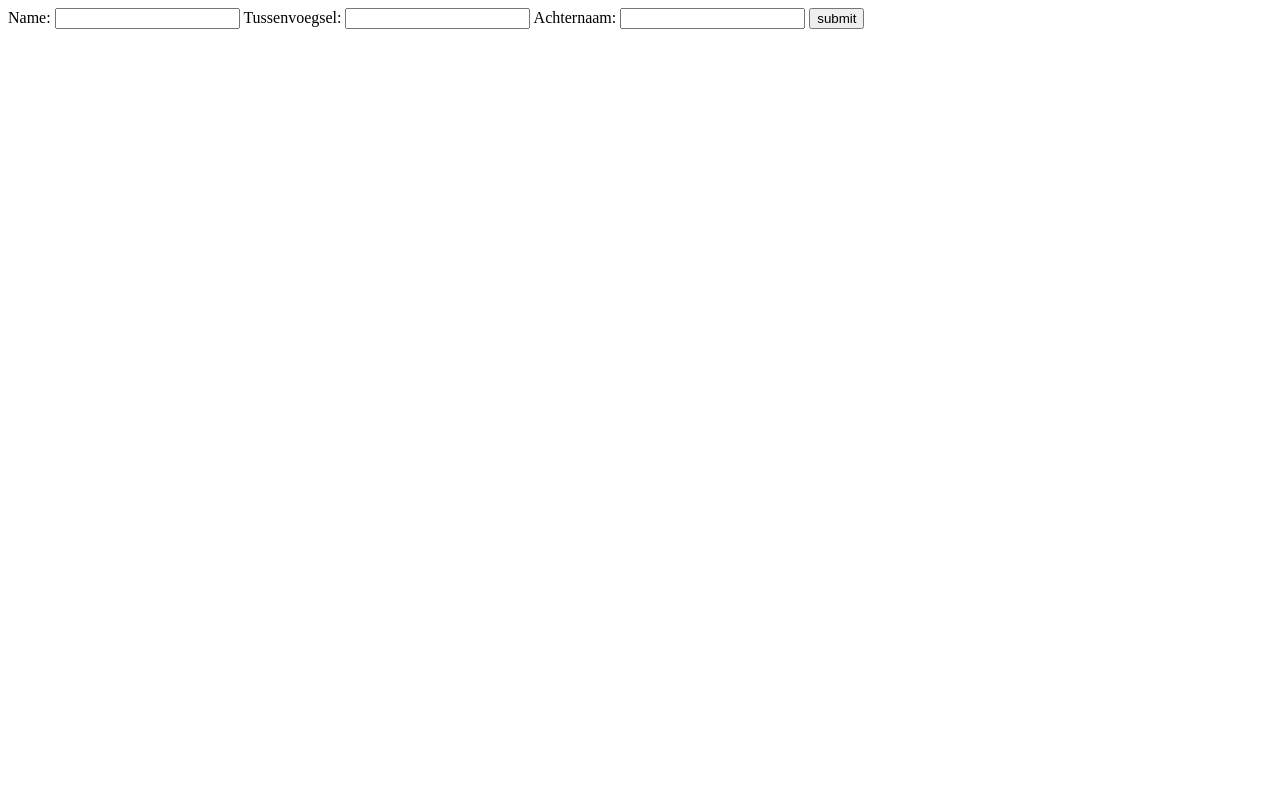
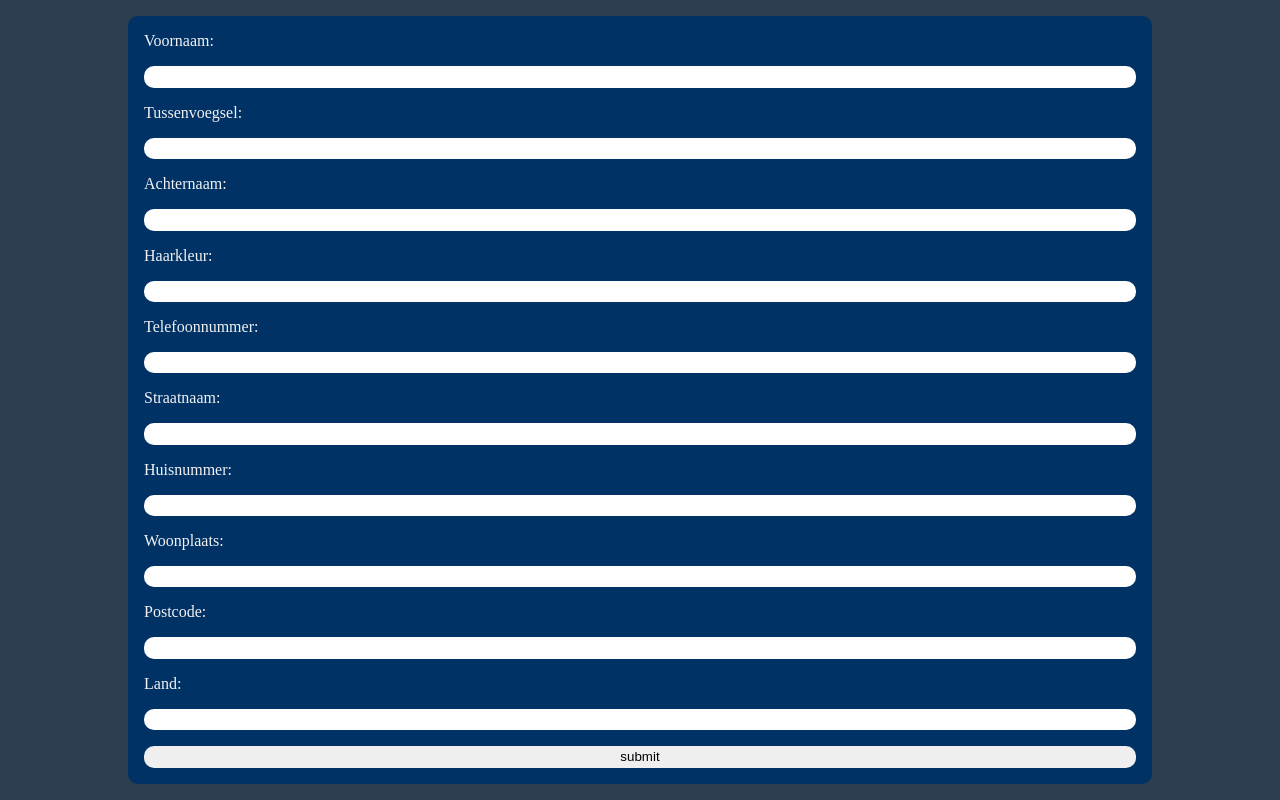
Before and after one commit to Hamza-Alchbli/crud-php-pdo-basic-opdracht01-337118, a PHP site: page /create.php in a window 1280 px wide. Run offline with PHP 8.4, Linux system fonts and the light colour scheme; data that the repository does not hold is empty.

Commit message:
almost done create form

```diff
--- a/create.php
+++ b/create.php
@@ -8,12 +8,19 @@ if (isset($_POST['submit'])) { //check if form was submitted
     $naam = $_POST['naam'];
     $tussenvoegsel = $_POST['tussenvoegsel'];
     $achternaam = $_POST['achternaam'];
+    $haarkleur = $_POST['haarkleur'];
+    $telefoonnummer = $_POST['telefoonnummer'];
+    $straatnaam = $_POST['straatnaam'];
+    $huisnummer = $_POST['huisnummer'];
+    $woonplaats = $_POST['woonplaats'];
+    $postcode = $_POST['postcode'];
+    $landnaam = $_POST['landnaam'];
     try {
         $conn = new PDO("mysql:host=$servername;dbname=$dbname", $username, $password);
         // set the PDO error mode to exception
         $conn->setAttribute(PDO::ATTR_ERRMODE, PDO::ERRMODE_EXCEPTION);
-        $sql = "INSERT INTO `Persoon` (naam, tussenvoegsel, achternaam)
-        VALUES ('$naam', '$tussenvoegsel', '$achternaam')";
+        $sql = "INSERT INTO `Persoon` (Firstname, Infix, Lastname, Haircolor, Phone, Streetname, Huisnumber, City, Postalcode, Land)
+        VALUES ('$naam', '$tussenvoegsel', '$achternaam','$haarkleur', '$telefoonnummer', '$straatnaam','$huisnummer', '$woonplaats', '$postcode', '$landnaam')";
         // use exec() because no results are returned
         $conn->exec($sql);
         echo "New record created successfully";
@@ -24,13 +31,13 @@ if (isset($_POST['submit'])) { //check if form was submitted
 }
 ?>
 
-
-
-
-
-<form action="<?= $_SERVER['PHP_SELF']; ?>" method="POST">
+<head>
+    <link rel="stylesheet" href="./media/main.css">
+</head>
+<main>
+    <form method="POST">
         <label for="naam">
-        Name:
+            Voornaam:
         </label>
         <input type="text" name="naam" id="naam">
         <label for="tussenvoegsel">
@@ -42,5 +49,41 @@ if (isset($_POST['submit'])) { //check if form was submitted
         </label>
         <input type="text" name="achternaam" id="achternaam">
 
-    <input type="submit" value="submit">
+        <label for="haarkleur">
+            Haarkleur:
+        </label>
+        <input type="text" name="haarkleur" id="haarkleur">
+
+        <label for="telefoonnummer">
+            Telefoonnummer:
+        </label>
+        <input type="text" name="telefoonnummer" id="telefoonnummer">
+
+        <label for="straatnaam">
+            Straatnaam:
+        </label>
+        <input type="text" name="straatnaam" id="straatnaam">
+
+        <label for="huisnummer">
+            Huisnummer:
+        </label>
+        <input type="text" name="huisnummer" id="huisnummer">
+
+        <label for="woonplaats">
+            Woonplaats:
+        </label>
+        <input type="text" name="woonplaats" id="woonplaats">
+
+        <label for="postcode">
+            Postcode:
+        </label>
+        <input type="text" name="postcode" id="postcode">
+
+        <label for="landnaam">
+            Land:
+        </label>
+        <input type="text" name="landnaam" id="landnaam">
+
+        <input type="submit" value="submit" name="submit">
     </form>
+</main>
--- a/index.php
+++ b/index.php
@@ -12,7 +12,7 @@ try {
 }
 ?>
 <head>
-    <link rel="stylesheet" href="./main/main.css">
+    <link rel="stylesheet" href="./media/main.css">
 </head>
 <main>
     <table>
--- a/main/main.css
+++ b/media/main.css
@@ -1,4 +1,6 @@
-*, *::before, *::after {
+*,
+*::before,
+*::after {
   margin: 0;
   padding: 0;
   box-sizing: border-box;
@@ -40,7 +42,8 @@ th {
   color: #f2f2f2;
 }
 
-th, td {
+th,
+td {
   padding: 0.5rem;
 }
 
@@ -51,15 +54,33 @@ th, td {
 }
 
 .btn-delete {
-  background-color: #EA2027;
+  background-color: #ea2027;
 }
 .btn-delete a {
   color: #f2f2f2;
 }
 
 .btn-update {
-  background-color: #0652DD;
+  background-color: #0652dd;
 }
 .btn-update a {
   color: #f2f2f2;
+}
+
+form {
+  background-color: #003266;
+  color: #f2f2f2;
+  border-radius: 10px;
+  padding: 1rem;
+  display: flex;
+  flex-direction: column;
+  justify-content: center;
+  gap: 1rem;
+  width: 80%;
+}
+form input {
+  border-radius: 10px;
+  outline: none;
+  padding: 0.2rem 0.5rem;
+  border: none;
 }/*# sourceMappingURL=main.css.map */
--- /dev/null
+++ b/media/main.scss
@@ -0,0 +1,93 @@
+@mixin flex(
+  $align: "normal",
+  $justify: "flex-start",
+  $direction: "row",
+  $wrap: "nowrap"
+) {
+  display: flex;
+  align-items: $align;
+  justify-content: $justify;
+  flex-direction: $direction;
+  flex-wrap: $wrap;
+}
+
+@mixin flexCenter($direction: "row") {
+  display: flex;
+  justify-content: center;
+  align-items: center;
+  flex-direction: $direction;
+}
+
+*,
+*::before,
+*::after {
+  margin: 0;
+  padding: 0;
+  box-sizing: border-box;
+}
+a {
+  color: black;
+  text-decoration: none;
+}
+body {
+  background-color: #2c3e50;
+}
+main {
+  @include flexCenter(column);
+  gap: 1rem;
+  height: 100%;
+}
+table {
+  border-collapse: collapse;
+}
+tr:not(:first-child) {
+  background-color: #f2f2f2;
+  border-bottom: 2px solid #2c3e50;
+}
+tr:first-child {
+  background-color: #130f40;
+  border-radius: 10px 10px 0 0;
+}
+th {
+  color: #f2f2f2;
+}
+th,
+td {
+  padding: 0.5rem;
+}
+.btn {
+  padding: 0.6rem 0.8rem;
+  outline: none;
+  border: none;
+}
+.btn-delete {
+  background-color: #ea2027;
+  a {
+    color: #f2f2f2;
+  }
+}
+.btn-update {
+  background-color: #0652dd;
+  a {
+    color: #f2f2f2;
+  }
+}
+
+form {
+  // height: 0%;
+  background-color: #003266;
+  color: #f2f2f2;
+  border-radius: 10px;
+  padding: 1rem;
+  display: flex;
+  flex-direction: column;
+  justify-content: center;
+  gap: 1rem;
+  width: 80%;
+  input {
+    border-radius: 10px;
+    outline: none;
+    padding: 0.2rem 0.5rem;
+    border: none;
+  }
+}
```
Also changed, not shown: main/main.scss (deleted, +0 -62 lines), 2 other files. Lines whose indentation alone changed are shown as unchanged.
